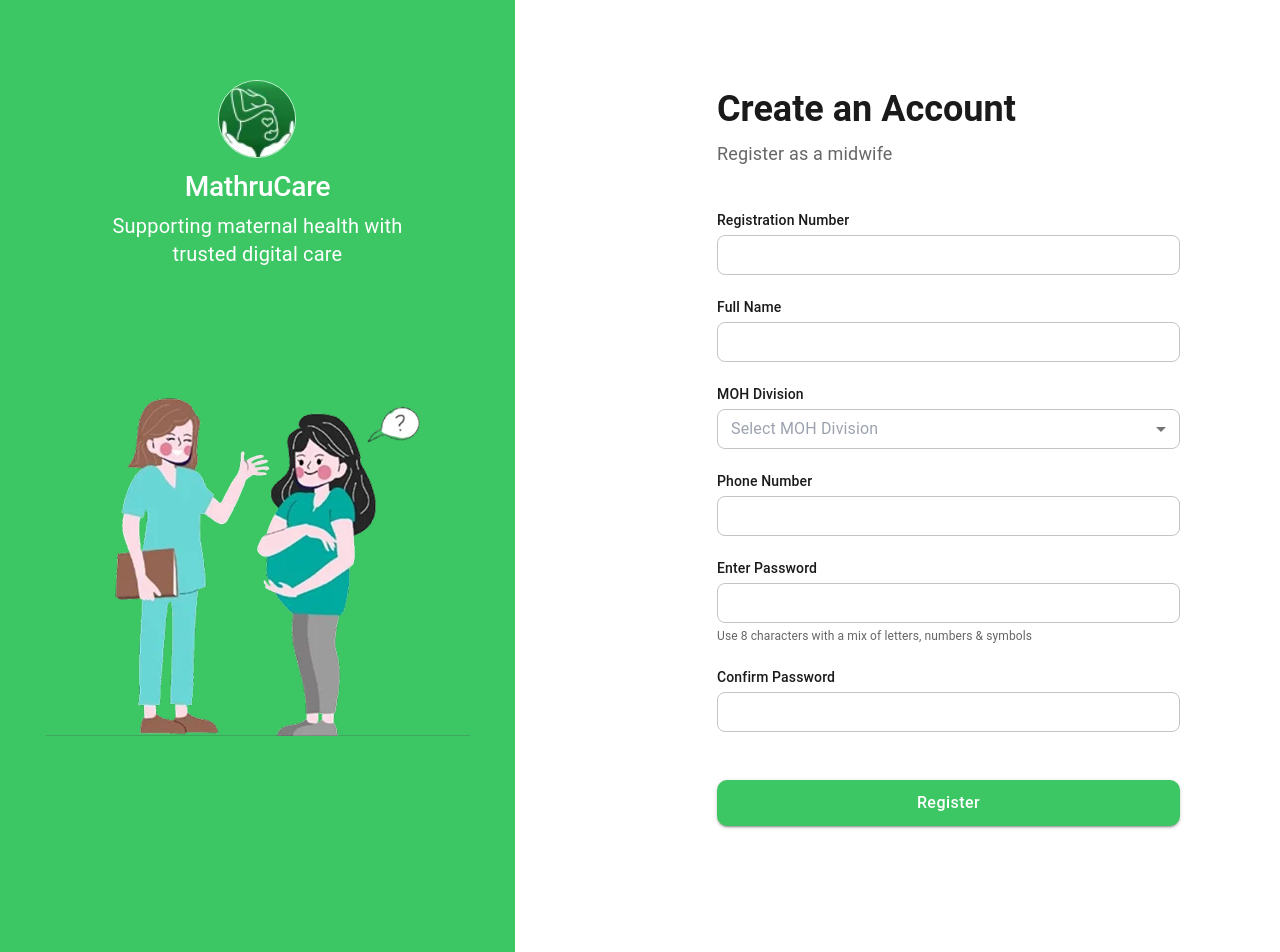
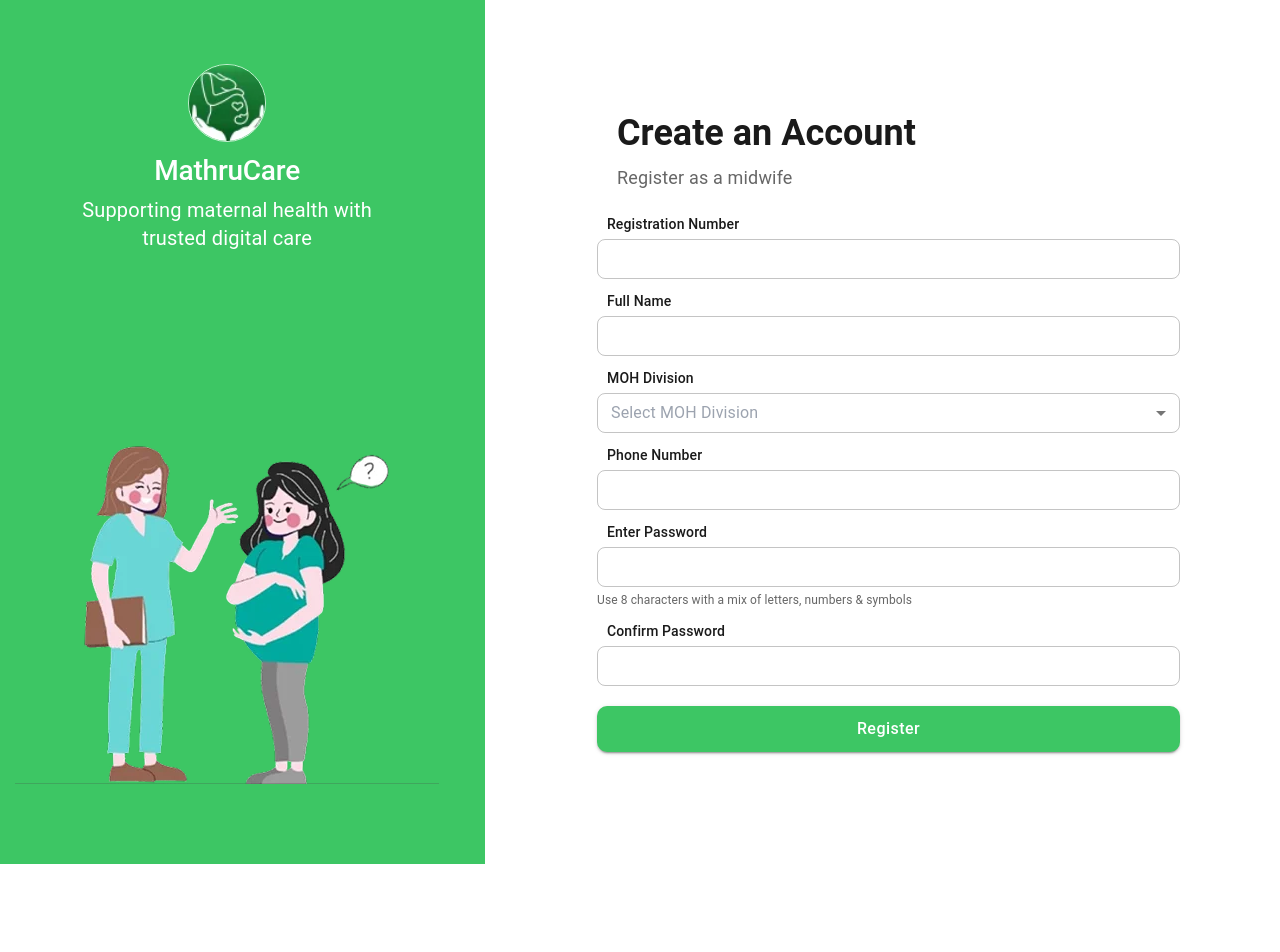
Before and after one commit to UdulaPahasara/MathruCare, a React (Vite) app in the folder MathruCare/: page /midwife-register in a window 1280 px wide. Shown: the top 952 px of the page. After the commit the page ends 864 px from the top, so only its background shows below. Built offline with nearby package versions, Linux system fonts and the light colour scheme.

Commit message:
Login and signup

```diff
--- a/MathruCare/src/componets/Login/Login.jsx
+++ b/MathruCare/src/componets/Login/Login.jsx
@@ -90,7 +90,7 @@ const Login = () => {
                             fontWeight: 700,
                             color: '#1a1a1a',
                             fontSize: { xs: '24px', md: '36px', lg: '42px' },
-                            fontFamily: "'Outfit', sans-serif"
+                            fontFamily: "'Poppins', sans-serif"
                         }}
                     >
                         MathruCare
--- a/MathruCare/src/componets/Login/NewPassword.jsx
+++ b/MathruCare/src/componets/Login/NewPassword.jsx
@@ -63,7 +63,7 @@ const NewPassword = () => {
                             fontWeight: 700,
                             color: '#1a1a1a',
                             fontSize: { xs: '24px', md: '36px', lg: '42px' },
-                            fontFamily: "'Outfit', sans-serif"
+                            fontFamily: "'Poppins', sans-serif"
                         }}
                     >
                         MathruCare
--- a/MathruCare/src/componets/Login/VerificationCode.jsx
+++ b/MathruCare/src/componets/Login/VerificationCode.jsx
@@ -83,7 +83,7 @@ const VerificationCode = () => {
                             fontWeight: 700,
                             color: '#1a1a1a',
                             fontSize: { xs: '24px', md: '36px', lg: '42px' },
-                            fontFamily: "'Outfit', sans-serif"
+                            fontFamily: "'Poppins', sans-serif"
                         }}
                     >
                         MathruCare
--- a/MathruCare/src/componets/Signup/Register/MidwifeRegister.jsx
+++ b/MathruCare/src/componets/Signup/Register/MidwifeRegister.jsx
@@ -54,10 +54,10 @@ const MidwifeRegister = () => {
                         justifyContent: 'center',
                         alignItems: { xs: 'center', lg: 'flex-start' },
                         ml: { sm: '1px', md: '40px', lg: '10px' },
-                        mt: { xs: 4, sm: 0, lg: '-190px' },
+                        mt: { xs: 4, sm: 0 },
                         pl: { lg: '192px' },
                         pr: { sm: '20px', md: '40px', lg: '100px' },
-                        py: { xs: 4, sm: 6, lg: 0 },
+                        py: { xs: 4, sm: 3, lg: 0 },
                         px: { xs: 2, sm: 0 } // Mobile padding fallback
                     }}
                 >
@@ -67,11 +67,11 @@ const MidwifeRegister = () => {
                             maxWidth: { xs: 463, lg: 600 },
                             display: 'flex',
                             flexDirection: 'column',
-                            gap: '40px'
+                            gap: '20px'
                         }}
                     >
                         {/* Header Section */}
-                        <Box sx={{ display: 'flex', flexDirection: 'column', gap: '8px' }}>
+                        <Box sx={{ display: 'flex', flexDirection: 'column', gap: '8px', ml: { lg: '-100px' } }}>
                             <Typography
                                 variant="h3"
                                 sx={{
@@ -95,9 +95,9 @@ const MidwifeRegister = () => {
                         </Box>
 
                         {/* Form Details Section */}
-                        <Box sx={{ display: 'flex', flexDirection: 'column', gap: '22px' }}>
+                        <Box sx={{ display: 'flex', flexDirection: 'column', gap: '12px', ml: { sm: '-11px', lg: '-120px' } }}>
                             <Box>
-                                <Typography sx={{ mb: 0.5, fontSize: '14px', color: '#1A1A1A', fontWeight: 500 }}>Registration Number</Typography>
+                                <Typography sx={{ mb: 0.5, fontSize: '14px', color: '#1A1A1A', fontWeight: 500, ml: '10px' }}>Registration Number</Typography>
                                 <TextField
                                     fullWidth
                                     size="small"
@@ -113,7 +113,7 @@ const MidwifeRegister = () => {
                             </Box>
 
                             <Box>
-                                <Typography sx={{ mb: 0.5, fontSize: '14px', color: '#1A1A1A', fontWeight: 500 }}>Full Name</Typography>
+                                <Typography sx={{ mb: 0.5, fontSize: '14px', color: '#1A1A1A', fontWeight: 500, ml: '10px' }}>Full Name</Typography>
                                 <TextField
                                     fullWidth
                                     size="small"
@@ -129,7 +129,7 @@ const MidwifeRegister = () => {
                             </Box>
 
                             <Box>
-                                <Typography sx={{ mb: 0.5, fontSize: '14px', color: '#1A1A1A', fontWeight: 500 }}>MOH Division</Typography>
+                                <Typography sx={{ mb: 0.5, fontSize: '14px', color: '#1A1A1A', fontWeight: 500, ml: '10px' }}>MOH Division</Typography>
                                 <FormControl fullWidth size="small">
                                     <Select
                                         value={mohDivision}
@@ -147,7 +147,7 @@ const MidwifeRegister = () => {
                             </Box>
 
                             <Box>
-                                <Typography sx={{ mb: 0.5, fontSize: '14px', color: '#1A1A1A', fontWeight: 500 }}>Phone Number</Typography>
+                                <Typography sx={{ mb: 0.5, fontSize: '14px', color: '#1A1A1A', fontWeight: 500, ml: '10px' }}>Phone Number</Typography>
                                 <TextField
                                     fullWidth
                                     size="small"
@@ -158,7 +158,7 @@ const MidwifeRegister = () => {
                             </Box>
 
                             <Box>
-                                <Typography sx={{ mb: 0.5, fontSize: '14px', color: '#1A1A1A', fontWeight: 500 }}>Enter Password</Typography>
+                                <Typography sx={{ mb: 0.5, fontSize: '14px', color: '#1A1A1A', fontWeight: 500, ml: '10px' }}>Enter Password</Typography>
                                 <TextField
                                     fullWidth
                                     size="small"
@@ -178,7 +178,7 @@ const MidwifeRegister = () => {
                             </Box>
 
                             <Box>
-                                <Typography sx={{ mb: 0.5, fontSize: '14px', color: '#1A1A1A', fontWeight: 500 }}>Confirm Password</Typography>
+                                <Typography sx={{ mb: 0.5, fontSize: '14px', color: '#1A1A1A', fontWeight: 500, ml: '10px' }}>Confirm Password</Typography>
                                 <TextField
                                     fullWidth
                                     size="small"
@@ -193,17 +193,8 @@ const MidwifeRegister = () => {
                                     }}
                                 />
                             </Box>
-                        </Box>
 
-                        {/* Pagination & Next Button Section */}
-                        <Box
-                            sx={{
-                                display: 'flex',
-                                alignItems: 'center',
-                                justifyContent: 'space-between',
-                                mt: 1
-                            }}
-                        >
+                            {/* Register Button - inside form box to match field width */}
                             <Button
                                 variant="contained"
                                 onClick={() => { }}
@@ -216,6 +207,7 @@ const MidwifeRegister = () => {
                                     textTransform: 'none',
                                     fontSize: '16px',
                                     fontWeight: 500,
+                                    mt: 1,
                                     '&:hover': {
                                         bgcolor: '#35b058'
                                     }
@@ -224,6 +216,7 @@ const MidwifeRegister = () => {
                                 Register
                             </Button>
                         </Box>
+
                     </Box>
                 </Box>
             </Box>
--- a/MathruCare/src/componets/Signup/share/share.jsx
+++ b/MathruCare/src/componets/Signup/share/share.jsx
@@ -9,7 +9,7 @@ const Share = () => {
     return (
         <Box
             sx={{
-                height: { xs: '100vh', md: '100%', lg: '1024px', sm: '100%' },
+                height: '100%',
                 minHeight: '100vh',
                 width: '100%',
                 bgcolor: '#3DC664',
@@ -20,7 +20,8 @@ const Share = () => {
                 color: '#FFFFFF',
                 position: 'relative',
                 overflow: 'hidden',
-                pt: { xs: 8, md: 10 }
+                ml: { xs: 0,sm:'-20px', md: 0, lg: -3.8 },
+                pt: { xs: 4, md: 6, lg: 8 }
             }}
         >
             {/* Top Logo and Titles Section */}
@@ -108,7 +109,7 @@ const Share = () => {
                         maxWidth: 424,
                         height: 'auto',
                         maxHeight: 380,
-                        mb: 40,
+                        mb: 4,
                         objectFit: 'contain'
                     }}
                 />
```
Also changed, not shown: MathruCare/src/componets/Signup/Admin/AdminSignup.jsx (+13 -20 lines), MathruCare/src/componets/Signup/Register/Register.jsx (+12 -12 lines), MathruCare/src/componets/Signup/Register/RegisterNext.jsx (+28 -27 lines).
